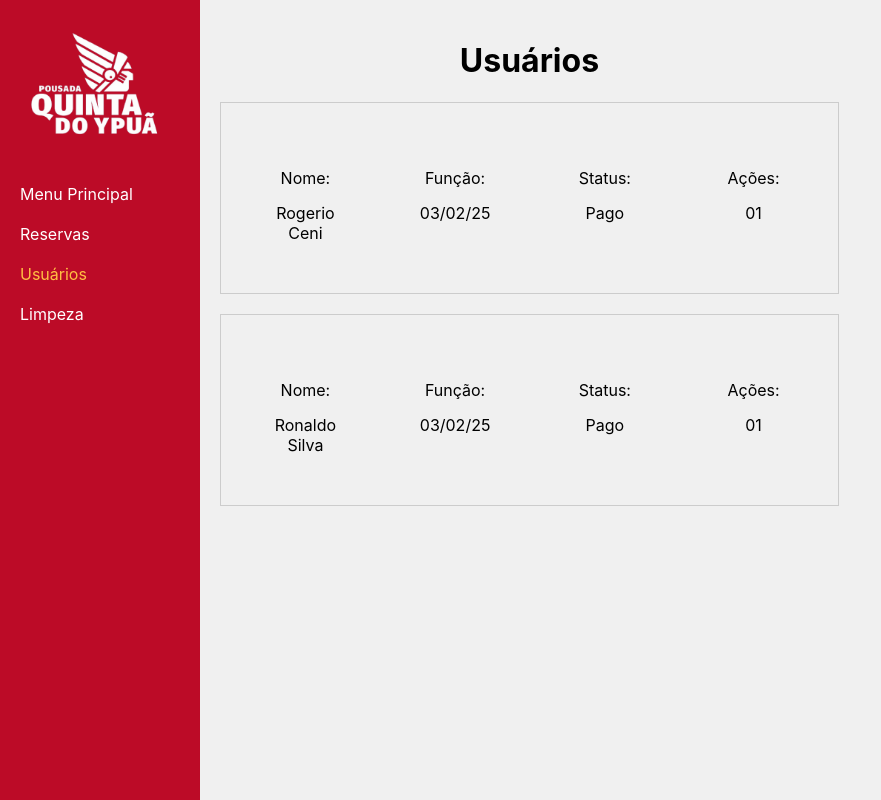
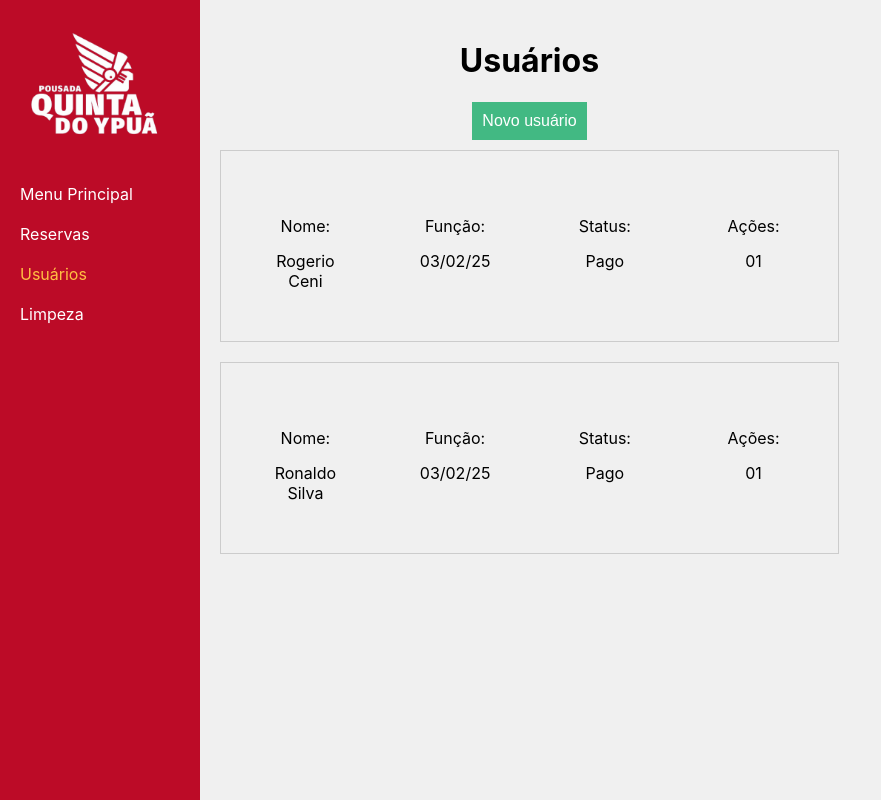
Before and after one commit to caique-probst/quinta-do-ypua, a Vue app in the folder pousadaypua/: page /usuarios in a window 1280 px wide. Shown: the whole page, without its empty margins (0-881 px from the left). Built offline with nearby package versions, Linux system fonts and the light colour scheme.

Commit message:
att em userlist, voltando com o botão de adicionar um usuario e att nos usuarios

```diff
--- a/pousadaypua/src/components/UserList.vue
+++ b/pousadaypua/src/components/UserList.vue
@@ -1,22 +1,31 @@
 <template>
   <div>
     <h1>Usuários</h1>
+    <button @click="showPopup = true">Novo usuário</button>
     <div class="users-container">
       <UserItem v-for="user in users" :key="user.nome" :user="user" />
     </div>
+    <UserPopup v-if="showPopup" @close="showPopup = false">
+      <CadastroFuncionario @cadastrado="adicionarUsuario" />
+    </UserPopup>
   </div>
 </template>
 
 <script>
-import UserItem from './UserItem.vue'
+import UserItem from './UserItem.vue';
+import UserPopup from './UserPopup.vue';
+import CadastroFuncionario from './CadastroFuncionario.vue';
 
 export default {
   name: 'UserList',
   components: {
-    UserItem
+    UserItem,
+    UserPopup,
+    CadastroFuncionario
   },
   data() {
     return {
+      showPopup: false,
       users: [
         {
           id: 1,
@@ -34,6 +43,12 @@ export default {
         }
       ]
     }
+  },
+  methods: {
+    adicionarUsuario(usuario) {
+      this.users.push(usuario);
+      this.showPopup = false;
+    }
   }
 }
 </script>
@@ -44,4 +59,18 @@ export default {
   flex-direction: column;
   gap: 20px;
 }
+
+button {
+  margin-bottom: 10px;
+  padding: 10px;
+  font-size: 16px;
+  background-color: #42b983;
+  color: white;
+  border: none;
+  cursor: pointer;
+}
+
+button:hover {
+  background-color: #369f6e;
+}
 </style>
```
